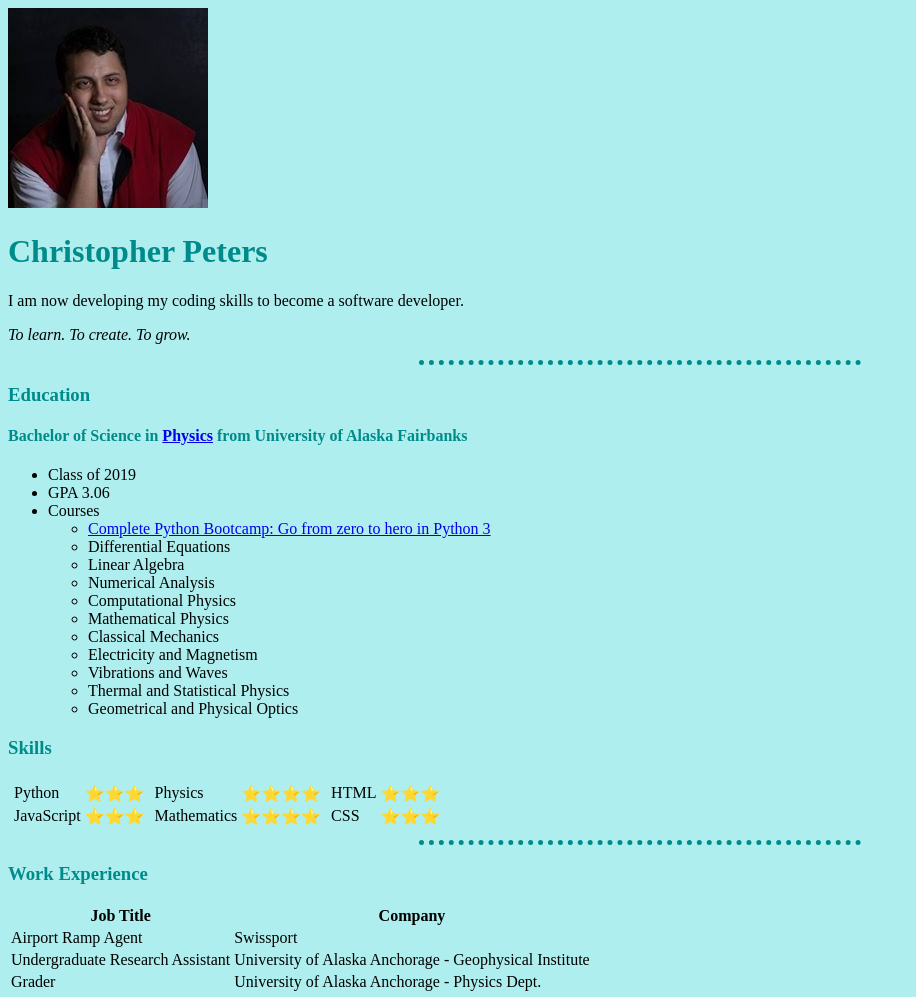
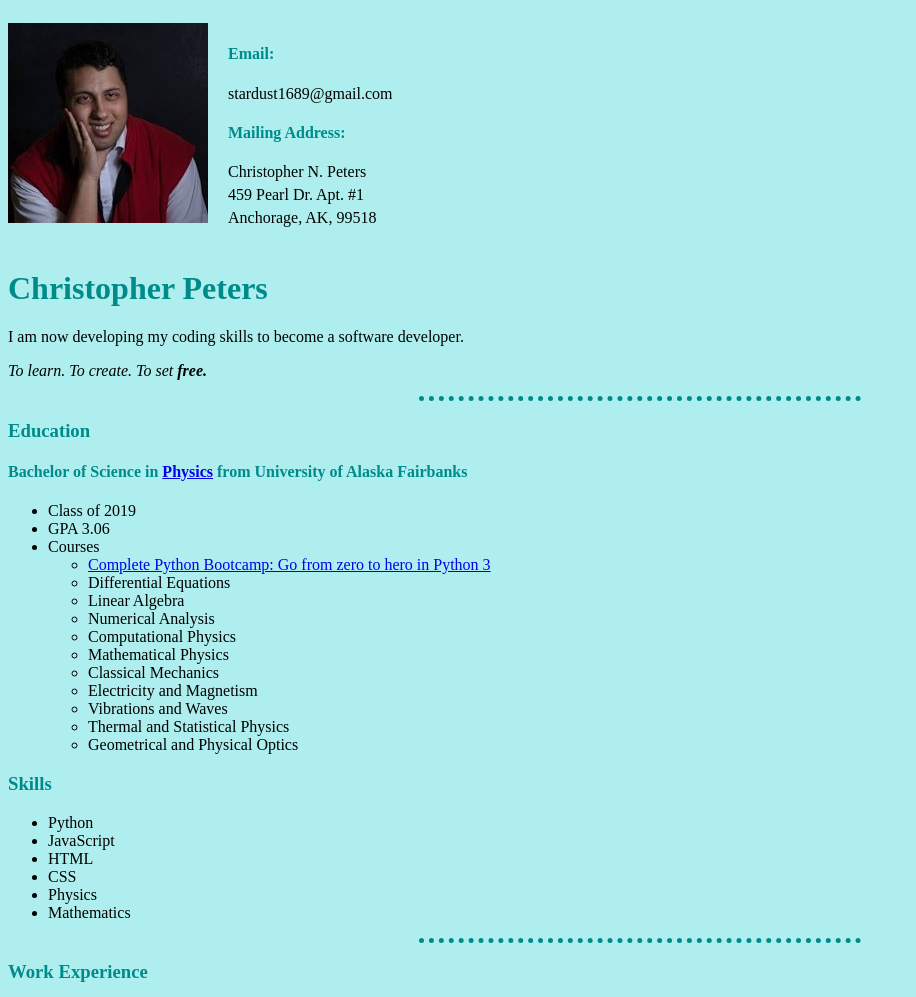
Before and after one commit to stardust1689/CV, a plain HTML site: page index.html in a window 1280 px wide. Shown: the top 997 px of the page, without its empty margins (0-916 px from the left). Drawn offline with Linux system fonts and the light colour scheme.

Commit message:
Add files via upload

```diff
--- a/css/styles.css
+++ b/css/styles.css
@@ -23,6 +23,15 @@ h4 {
   color: #008b8b;
 }
 
+.contact-info {
+  display: inline-block;
+  margin: 16px;
+}
+
+.close {
+  margin: 5px 0;
+}
+
 .emptyRow {
   height: 22px;
 }
--- a/index.html
+++ b/index.html
@@ -10,9 +10,16 @@
 
 <body>
   <img src="images\cpeters.jpg" alt="Christopher Peters profile picture">
+  <div class="contact-info">
+    <h4>Email:</h4><p>stardust1689@gmail.com</p>
+    <h4>Mailing Address:</h4>
+    <p class="close">Christopher N. Peters</p>
+    <p class="close">459 Pearl Dr. Apt. #1</p>
+    <p class="close">Anchorage, AK, 99518</p>
+  </div>
   <h1>Christopher Peters</h1>
   <p>I am now developing my coding skills to become a software developer.</p>
-  <p><em>To learn. To create. To grow.</em></p>
+  <p><em>To learn. To create. To set <strong>free.</strong></em></p>
   <hr>
   <h3>Education</h3>
   <h4>Bachelor of Science in <a href="https://www.uaf.edu/physics/">Physics</a> from University of Alaska Fairbanks</h4>
@@ -37,47 +44,14 @@
     </li>
   </ul>
   <h3>Skills</h3>
-  <table>
-    <tr>
-      <td>
-        <table>
-          <tr>
-            <td>Python</td>
-            <td>⭐⭐⭐</td>
-          </tr>
-
-          <tr>
-            <td>JavaScript</td>
-            <td>⭐⭐⭐</td>
-          </tr>
-        </table>
-      </td>
-      <td>
-        <table>
-          <tr>
-            <td>Physics</td>
-            <td>⭐⭐⭐⭐</td>
-          </tr>
-          <tr>
-            <td>Mathematics</td>
-            <td>⭐⭐⭐⭐</td>
-          </tr>
-        </table>
-      </td>
-      <td>
-        <table>
-          <tr>
-            <td>HTML</td>
-            <td>⭐⭐⭐</td>
-          </tr>
-          <tr>
-            <td>CSS</td>
-            <td>⭐⭐⭐</td>
-          </tr>
-        </table>
-      </td>
-    </tr>
-  </table>
+  <ul>
+    <li>Python</li>
+    <li>JavaScript</li>
+    <li>HTML</li>
+    <li>CSS</li>
+    <li>Physics</li>
+    <li>Mathematics</li>
+  </ul>
   <hr>
   <h3>Work Experience</h3>
   <table>
@@ -112,7 +86,6 @@
   <!-- <p><a href="Resume">Resume</a></p> -->
   <p><a href="https://github.com/stardust1689">GitHub Profile</a></p>
   <p><a href="https://www.linkedin.com/in/christopherpeters3/">LinkedIn Profile</a></p>
-  <p><a href="ContactMe.html">Contact CP!</a></p>
 
 </body>
 
```
